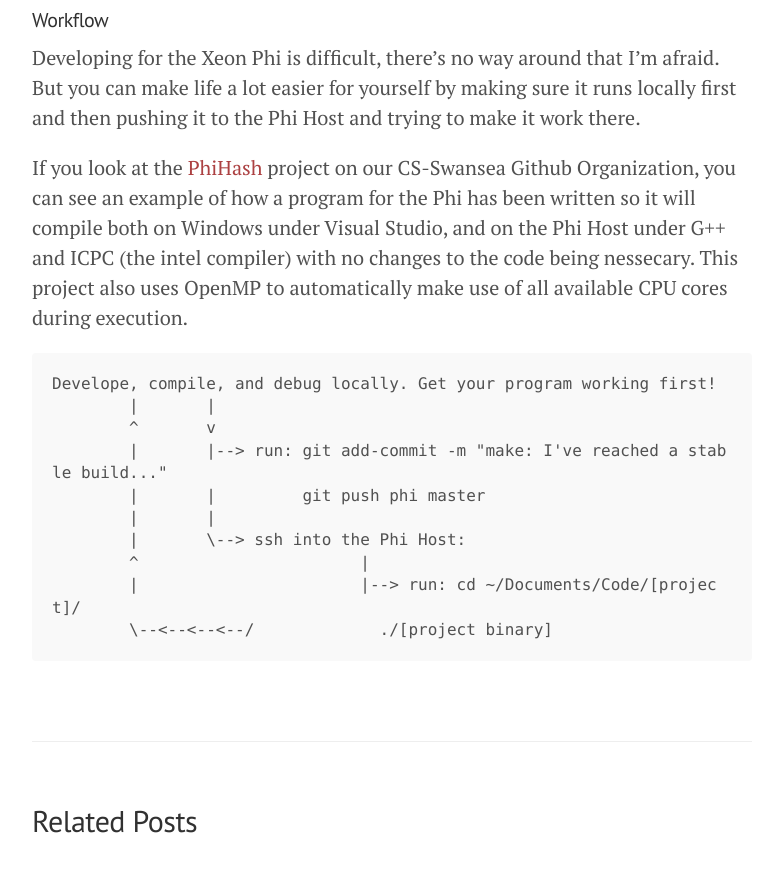
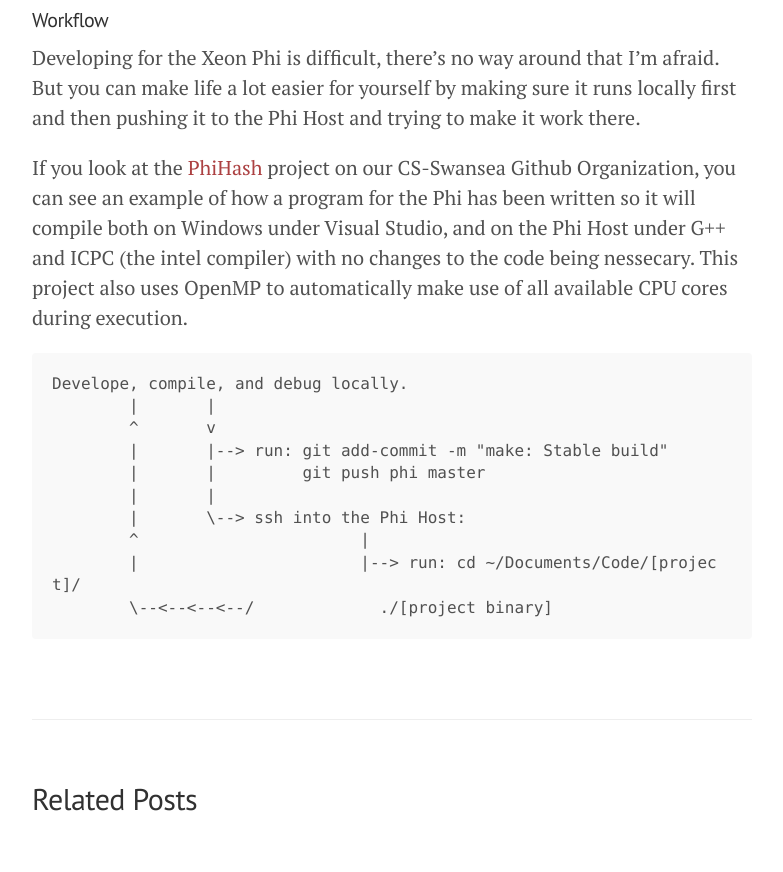
Before and after one commit to CS-Swansea/cs-swansea.github.io, a Jekyll site: the page built from _posts/2014-02-26-using-xeon-phi.md, in a window 1280 px wide and 900 px high, scrolled down 3759 px. Shown: the top 872 px of the window, without its empty margins (248-1031 px from the left). Built offline with Jekyll 4.4.1, drawn with Linux system fonts in a browser that asks for light colours; Markdown is read by kramdown in place of the engine named in the settings.

Commit message:
xeon phi workflow

```diff
--- a/_posts/2014-02-26-using-xeon-phi.md
+++ b/_posts/2014-02-26-using-xeon-phi.md
@@ -108,10 +108,10 @@ Developing for the Xeon Phi is difficult, there's no way around that I'm afraid.
 
 If you look at the [PhiHash](https://github.com/CS-Swansea/PhiHash) project on our CS-Swansea Github Organization, you can see an example of how a program for the Phi has been written so it will compile both on Windows under Visual Studio, and on the Phi Host under G++ and ICPC (the intel compiler) with no changes to the code being nessecary. This project also uses OpenMP to automatically make use of all available CPU cores during execution.
 
-	Develope, compile, and debug locally. Get your program working first!
+	Develope, compile, and debug locally.
 		|	|
 		^	v
-		|	|--> run: git add-commit -m "make: I've reached a stable build..."
+		|	|--> run: git add-commit -m "make: Stable build"
 		|	|         git push phi master
 		|	|
 		|	\--> ssh into the Phi Host:
```
